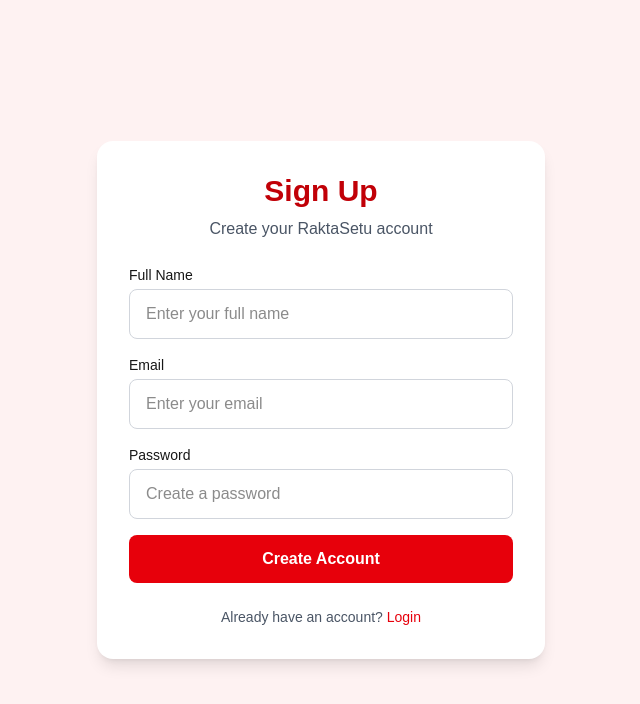
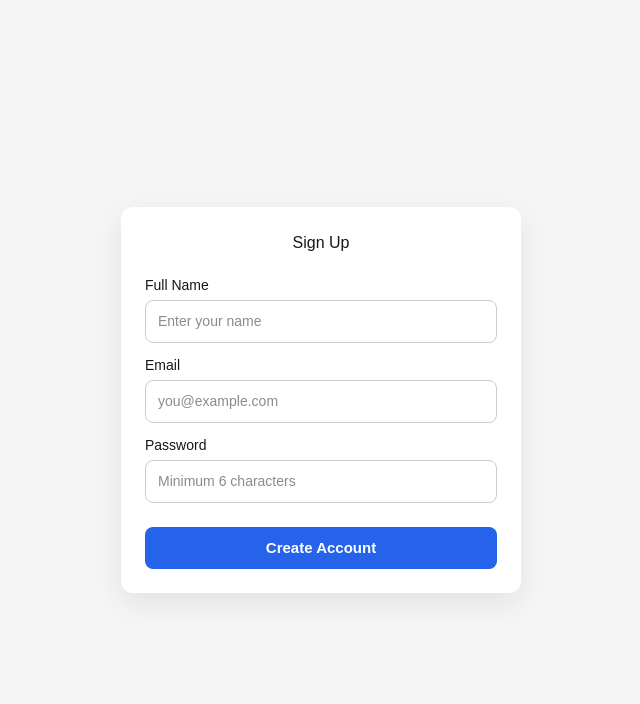
Before and after one commit to op29godara/raktasetu, a Next.js app: page /signup in a window 1280 px wide. Shown: the top 704 px of the page, without its empty margins (319-959 px from the left). Built offline with nearby package versions, Linux system fonts and the light colour scheme.

Commit message:
Update page.tsx

```diff
--- a/app/signup/page.tsx
+++ b/app/signup/page.tsx
@@ -1,57 +1,138 @@
-import Link from "next/link";
+"use client";
+
+import React from "react";
+import { createUserWithEmailAndPassword } from "firebase/auth";
+import { doc, setDoc, serverTimestamp } from "firebase/firestore";
+import { auth, db } from "@/lib/firebase";
 
 export default function SignupPage() {
+  const handleSignup = async (e: React.FormEvent<HTMLFormElement>) => {
+    e.preventDefault();
+
+    const form = e.currentTarget;
+    const name = (form.elements.namedItem("name") as HTMLInputElement).value;
+    const email = (form.elements.namedItem("email") as HTMLInputElement).value;
+    const password = (form.elements.namedItem("password") as HTMLInputElement).value;
+
+    try {
+      // Firebase Auth: create user with email & password
+      const userCredential = await createUserWithEmailAndPassword(auth, email, password);
+      const user = userCredential.user; // yaha se uid milega [web:193][web:405]
+
+      // Firestore: users collection me document create karo
+      await setDoc(doc(db, "users", user.uid), {
+        uid: user.uid,
+        name,
+        email,
+        createdAt: serverTimestamp(),
+      }); // Auth ke saath profile data store karna recommended hai. [web:391][web:402]
+
+      alert("Signup successful");
+      form.reset();
+      // yahan baad me tum /donor-register ya /login par navigate kar sakte ho
+    } catch (error: any) {
+      alert(error.message);
+    }
+  };
+
   return (
-    <main className="min-h-screen bg-red-50 flex items-center justify-center px-4 py-10">
-      <div className="w-full max-w-md bg-white shadow-lg rounded-2xl p-8">
-        <h1 className="text-3xl font-bold text-center text-red-700">Sign Up</h1>
-        <p className="text-center text-gray-600 mt-2 mb-6">
-          Create your RaktaSetu account
-        </p>
+    <div
+      style={{
+        minHeight: "100vh",
+        display: "flex",
+        alignItems: "center",
+        justifyContent: "center",
+        background: "#f5f5f5",
+      }}
+    >
+      <form
+        onSubmit={handleSignup}
+        style={{
+          width: "100%",
+          maxWidth: "400px",
+          padding: "24px",
+          borderRadius: "12px",
+          background: "#ffffff",
+          boxShadow: "0 10px 30px rgba(0,0,0,0.08)",
+          display: "flex",
+          flexDirection: "column",
+          gap: "12px",
+        }}
+      >
+        <h1 style={{ marginBottom: "8px", textAlign: "center" }}>Sign Up</h1>
 
-        <form className="space-y-4">
-          <div>
-            <label className="block text-sm font-medium mb-1">Full Name</label>
+        <label style={{ fontSize: "14px" }}>
+          Full Name
           <input
             type="text"
-              placeholder="Enter your full name"
-              className="w-full border border-gray-300 rounded-lg px-4 py-3 focus:outline-none focus:ring-2 focus:ring-red-500"
+            name="name"
+            required
+            placeholder="Enter your name"
+            style={{
+              width: "100%",
+              marginTop: "4px",
+              padding: "10px 12px",
+              borderRadius: "8px",
+              border: "1px solid #ccc",
+              fontSize: "14px",
+            }}
           />
-          </div>
+        </label>
 
-          <div>
-            <label className="block text-sm font-medium mb-1">Email</label>
+        <label style={{ fontSize: "14px" }}>
+          Email
           <input
             type="email"
-              placeholder="Enter your email"
-              className="w-full border border-gray-300 rounded-lg px-4 py-3 focus:outline-none focus:ring-2 focus:ring-red-500"
+            name="email"
+            required
+            placeholder="you@example.com"
+            style={{
+              width: "100%",
+              marginTop: "4px",
+              padding: "10px 12px",
+              borderRadius: "8px",
+              border: "1px solid #ccc",
+              fontSize: "14px",
+            }}
           />
-          </div>
+        </label>
 
-          <div>
-            <label className="block text-sm font-medium mb-1">Password</label>
+        <label style={{ fontSize: "14px" }}>
+          Password
           <input
             type="password"
-              placeholder="Create a password"
-              className="w-full border border-gray-300 rounded-lg px-4 py-3 focus:outline-none focus:ring-2 focus:ring-red-500"
+            name="password"
+            required
+            minLength={6}
+            placeholder="Minimum 6 characters"
+            style={{
+              width: "100%",
+              marginTop: "4px",
+              padding: "10px 12px",
+              borderRadius: "8px",
+              border: "1px solid #ccc",
+              fontSize: "14px",
+            }}
           />
-          </div>
+        </label>
 
         <button
           type="submit"
-            className="w-full bg-red-600 hover:bg-red-700 text-white py-3 rounded-lg font-semibold"
+          style={{
+            marginTop: "12px",
+            padding: "10px 12px",
+            borderRadius: "8px",
+            border: "none",
+            fontSize: "15px",
+            fontWeight: 600,
+            background: "#2563eb",
+            color: "#fff",
+            cursor: "pointer",
+          }}
         >
           Create Account
         </button>
       </form>
-
-        <p className="text-center text-sm text-gray-600 mt-6">
-          Already have an account?{" "}
-          <Link href="/login" className="text-red-600 font-medium hover:underline">
-            Login
-          </Link>
-        </p>
     </div>
-    </main>
   );
 }
```
Lines whose indentation alone changed are shown as unchanged.
